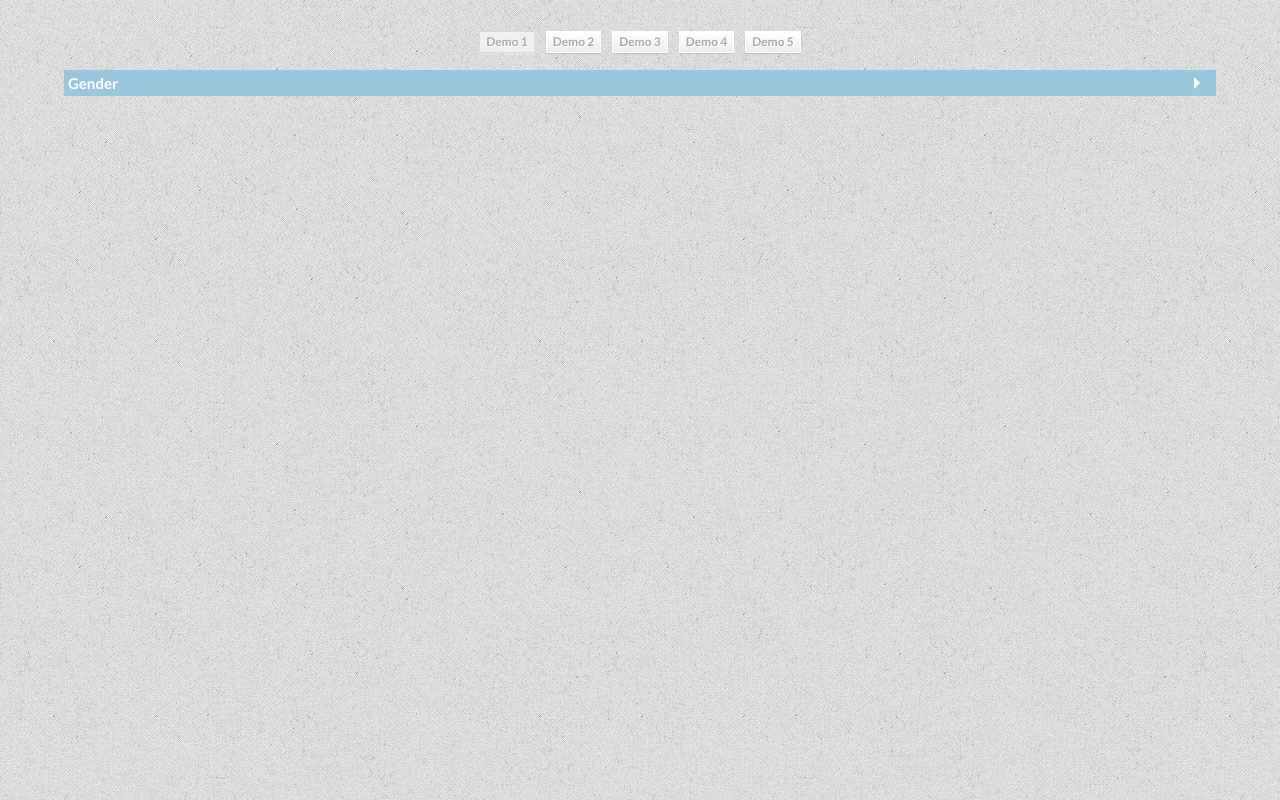
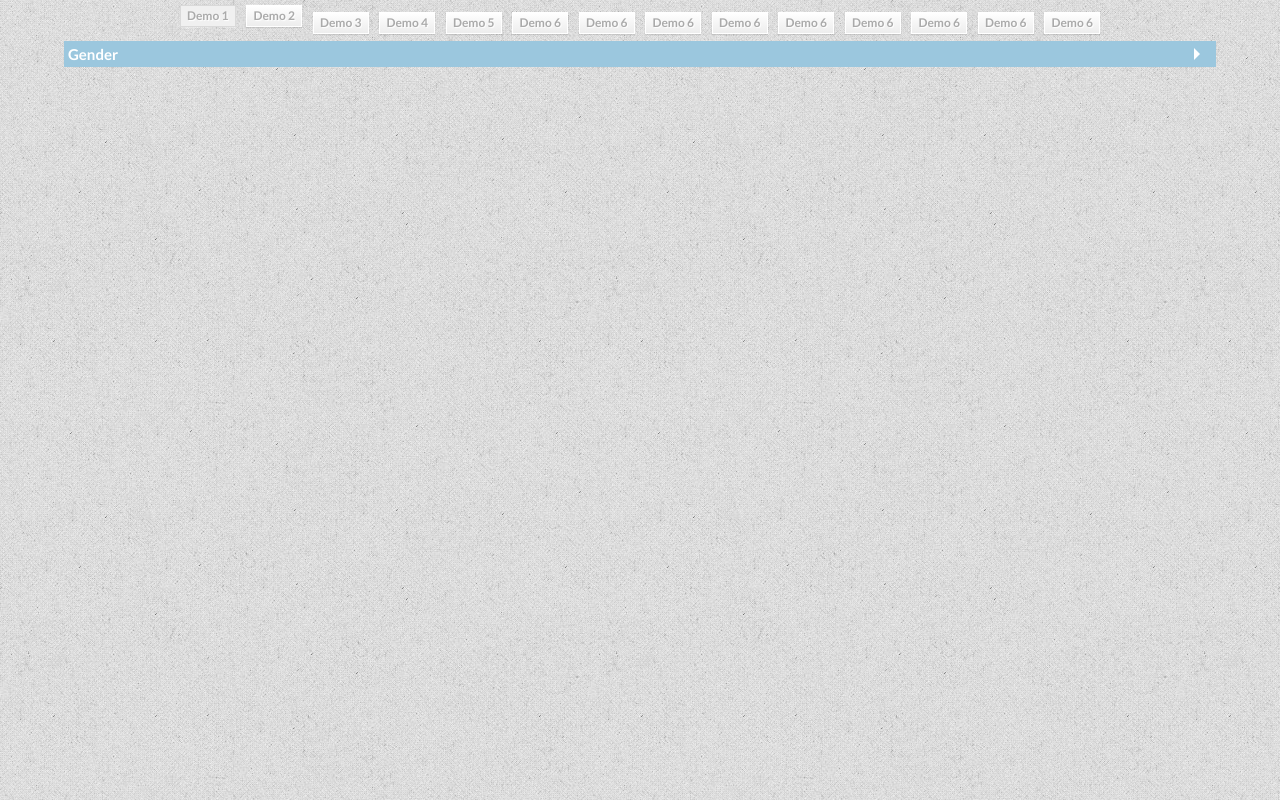
Before and after one commit to almazzi/tinko_verstka, a plain HTML site: page index.html in a window 1280 px wide. Drawn offline with nearby package versions, Linux system fonts and the light colour scheme.

Commit message:
ozgortum biraz

```diff
--- a/css/demo.css
+++ b/css/demo.css
@@ -35,7 +35,7 @@ a {
 
 .container > header {
 	margin: 0px;
-	padding: 20px 10px 10px 10px;
+
 	position: relative;
 	display: block;
 	text-shadow: 1px 1px 1px rgba(0,0,0,0.2);
--- a/css/style.css
+++ b/css/style.css
@@ -638,3 +638,12 @@
 }
 
 /* No CSS3 support: none */
+
+.test {
+
+	border: 1px solid #000000;
+	white-space: nowrap;
+	overflow: hidden;
+
+
+}
--- a/index.html
+++ b/index.html
@@ -15,18 +15,22 @@
     </head>
     <body>
         <div class="container">
-
-
-			<header>
-
-
-
-				<nav class="codrops-demos">
-					<a class="current-demo" href="index.html">Demo 1</a>
-					<a href="index2.html">Demo 2</a>
+		  <header>
+                <nav class="codrops-demos">
+					<a class="current-demo test"  href="index.html" >Demo 1</a>
+					<a href="index2.html" class="test">Demo 2</a>
 					<a href="index3.html">Demo 3</a>
 					<a href="index4.html">Demo 4</a>
 					<a href="index5.html">Demo 5</a>
+                    <a href="index.html">Demo 6</a>
+                    <a href="index.html">Demo 6</a>
+                    <a href="index.html">Demo 6</a>
+                    <a href="index.html">Demo 6</a>
+                    <a href="index.html">Demo 6</a>
+                    <a href="index.html">Demo 6</a>
+                    <a href="index.html">Demo 6</a>
+                    <a href="index.html">Demo 6</a>
+                    <a href="index.html">Demo 6</a>
 				</nav>
 
 			</header>
```
